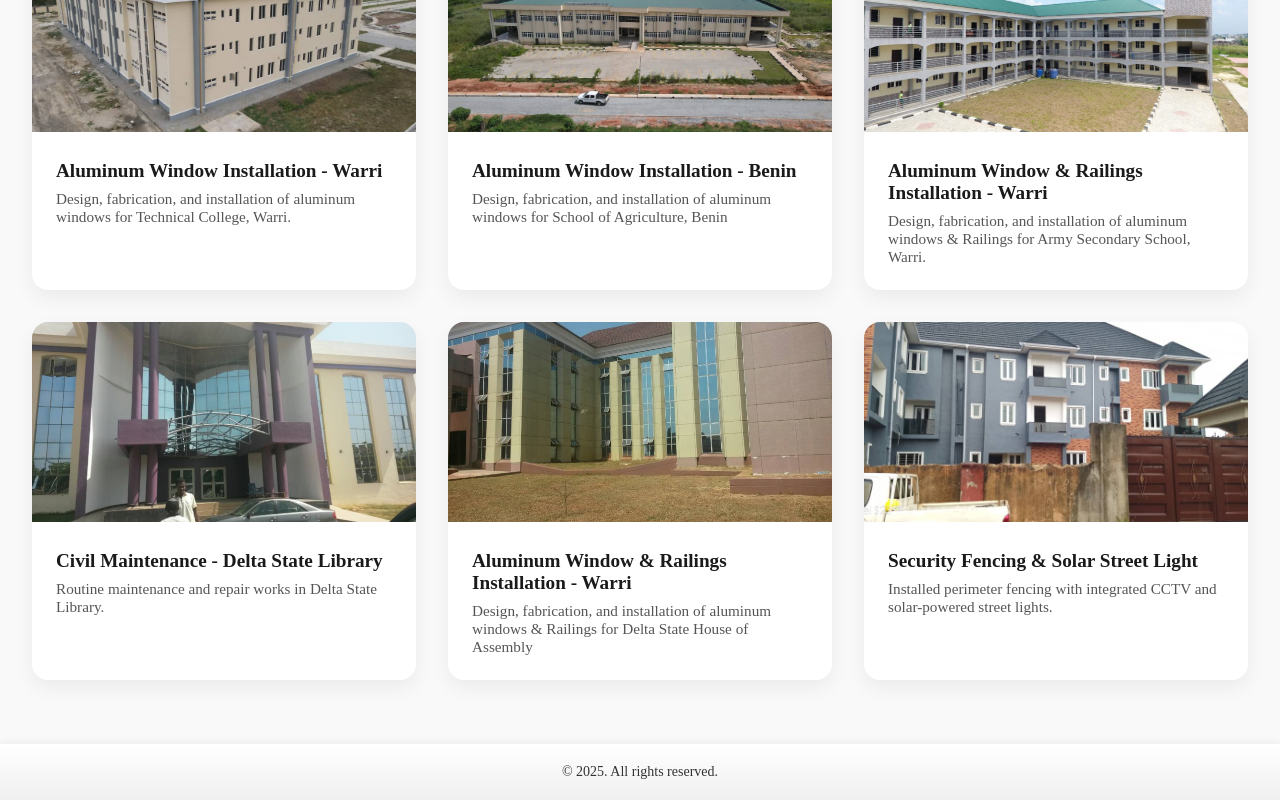
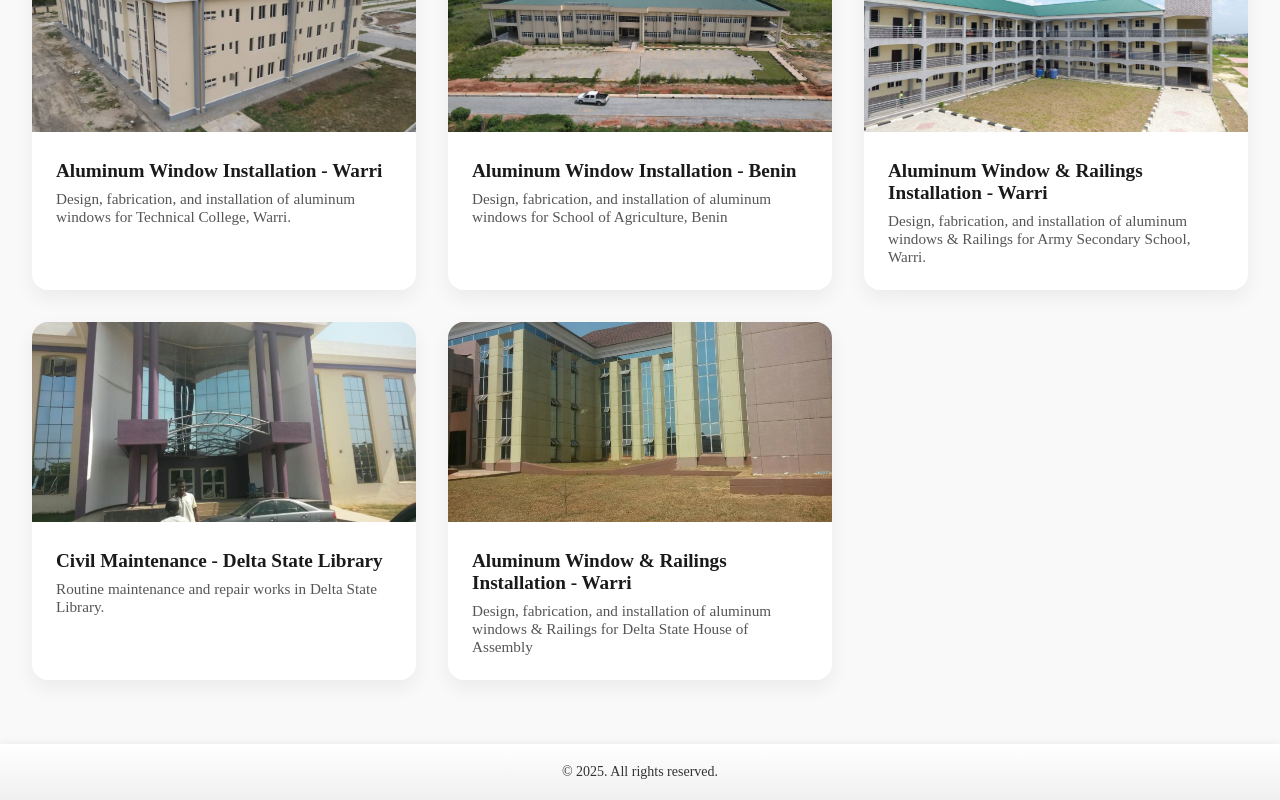
Before and after one commit to darezyan/artiserengineering, a React (Vite) app: page /about in a window 1280 px wide. Shown: the part 1726-2526 px from the top of the page. Built offline with nearby package versions, Linux system fonts and the light colour scheme; a web font is replaced by a local one.

Commit message:
Update Projects.tsx

```diff
--- a/src/components/Projects/Projects.tsx
+++ b/src/components/Projects/Projects.tsx
@@ -34,11 +34,7 @@ const projects: Project[] = [
     description: "Design, fabrication, and installation of aluminum windows & Railings for Delta State House of Assembly",
     image: assets.hoa,
   },
-  {
-    title: "Security Fencing & Solar Street Light",
-    description: "Installed perimeter fencing with integrated CCTV and solar-powered street lights.",
-    image: assets.event,
-  },
+
 ];
 
 const Projects: React.FC = () => {
```
